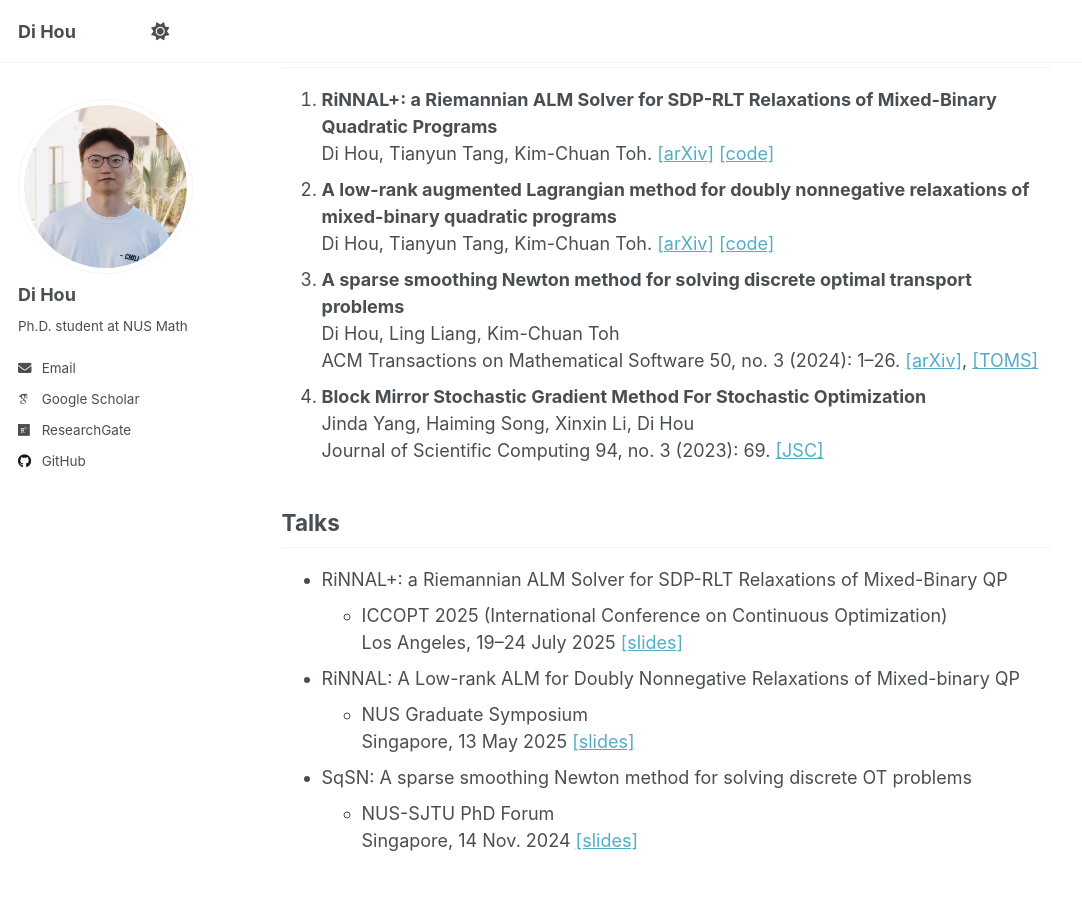
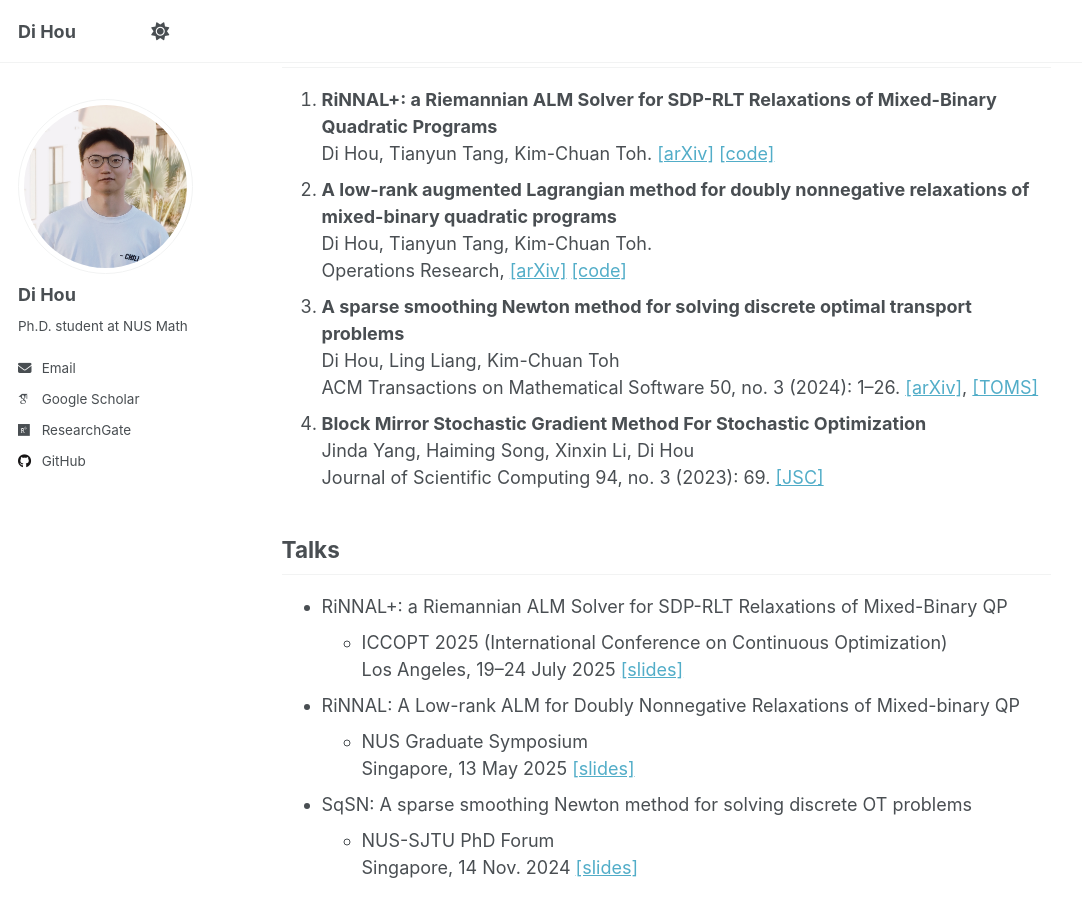
Before and after one commit to HouDiOpt/HouDiOpt.github.io, a Jekyll site: the page built from _pages/about.md, in a window 1280 px wide and 900 px high, scrolled down 528 px. Shown: the whole window, without its empty margins (0-1082 px from the left). Built offline with Jekyll 4.4.1, drawn with Linux system fonts in a browser that asks for light colours; some web fonts are replaced; a script that is not in the unit is left out.

Commit message:
Update about.md

```diff
--- a/_pages/about.md
+++ b/_pages/about.md
@@ -22,7 +22,7 @@ Publications
 [[arXiv]](https://arxiv.org/abs/2507.13776) [[code]](https://github.com/HouDiOpt/RiNNALplus)
 1. **A low-rank augmented Lagrangian method for doubly nonnegative relaxations of mixed-binary quadratic programs**
 <br>Di Hou, Tianyun Tang, Kim-Chuan Toh.
-[[arXiv]](https://arxiv.org/abs/2502.13849) [[code]](https://github.com/HouDiOpt/RiNNAL)
+<br>Operations Research, [[arXiv]](https://arxiv.org/abs/2502.13849) [[code]](https://github.com/HouDiOpt/RiNNAL)
 1. **A sparse smoothing Newton method for solving discrete optimal transport problems**
 <br>Di Hou, Ling Liang, Kim-Chuan Toh
 <br>ACM Transactions on Mathematical Software 50, no. 3 (2024): 1–26.
```
